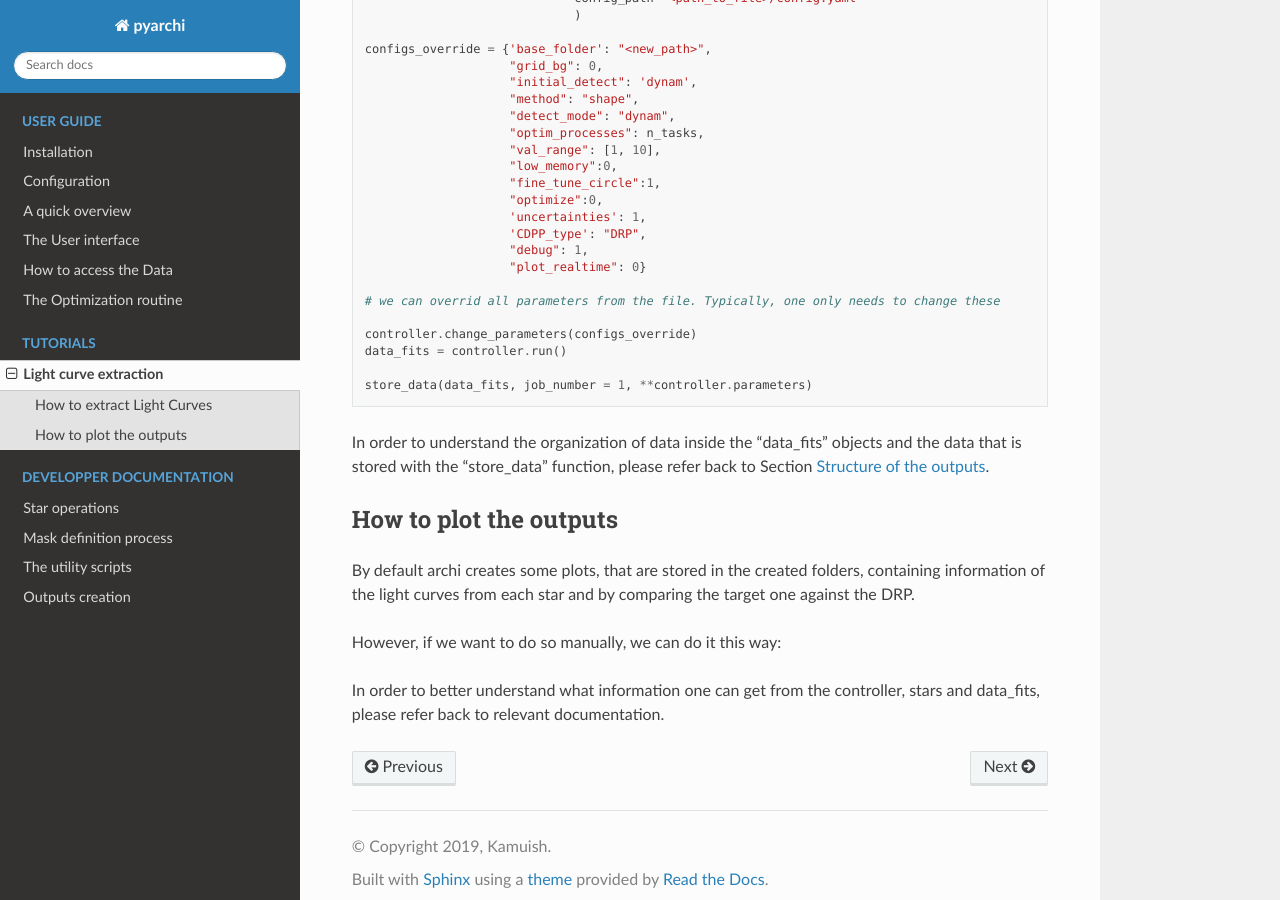
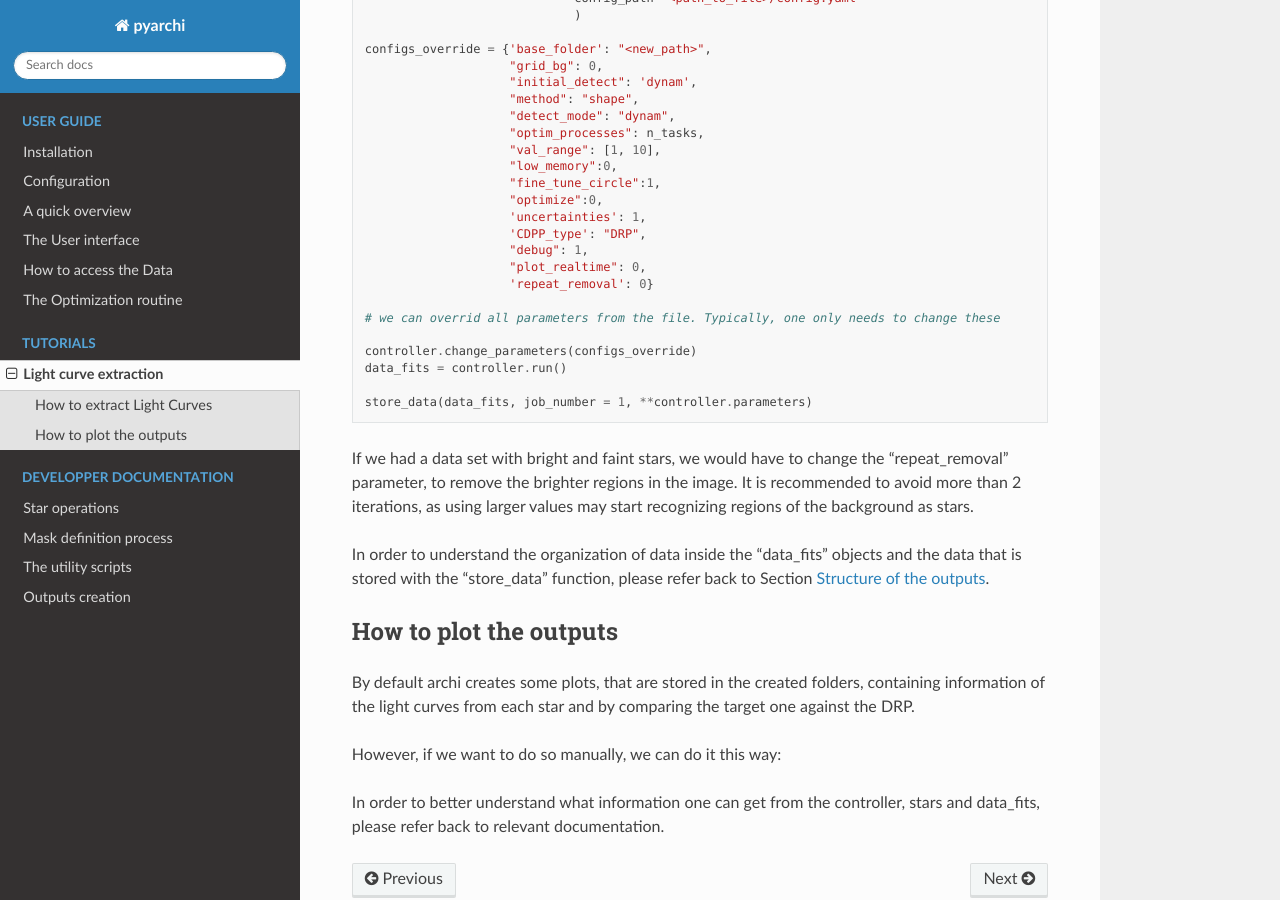
Before and after one commit to Kamuish/archi, a Sphinx documentation site: the page built from docs/tutorials/LC_extract.rst, in a window 1280 px wide and 900 px high, scrolled down 682 px. Built offline with Sphinx 7.4.7 and the Read the Docs theme 2.0.0, drawn with Linux system fonts in a browser that asks for light colours.

Commit message:
new docs

```diff
--- a/docs/tutorials/LC_extract.rst
+++ b/docs/tutorials/LC_extract.rst
@@ -48,7 +48,8 @@ Furthermore, if we want to change the configuration parameters of archi without
                         'uncertainties': 1,
                         'CDPP_type': "DRP",
                         "debug": 1,
-                        "plot_realtime": 0}
+                        "plot_realtime": 0,
+                        'repeat_removal': 0}
 
     # we can overrid all parameters from the file. Typically, one only needs to change these
 
@@ -57,6 +58,8 @@ Furthermore, if we want to change the configuration parameters of archi without
 
     store_data(data_fits, job_number = 1, **controller.parameters)
 
+If we had a data set with bright and faint stars, we would have to change the "repeat_removal" parameter, to remove the brighter regions in the image.
+It is recommended to avoid more than 2 iterations, as using larger values may start recognizing regions of the background as stars.
 
 In order to understand the organization of data inside the "data_fits" objects and the data that is stored with the "store_data" function, please
 refer back to Section :ref:`outputs`.
--- a/docs/user_guides/configs.rst
+++ b/docs/user_guides/configs.rst
@@ -45,6 +45,8 @@ General configurations
 * grid_bg:
     *   Size of the grid used for improved resolution. If it's set to zero then no background grid is used. Otherwise, it needs to be a multiple of the image's sizes (200 px)
 
+* repeat_removal:
+    Number of times to remove the brightest mask in the image
 
 * optimize:
     *   If it's 1 then the data files will be pre-processed to find the optimal radius, i.e. , the radii that minimizes the dispersion for each star; If it's 0 the radii used will be the ones from the optimized_radius.json file
```
